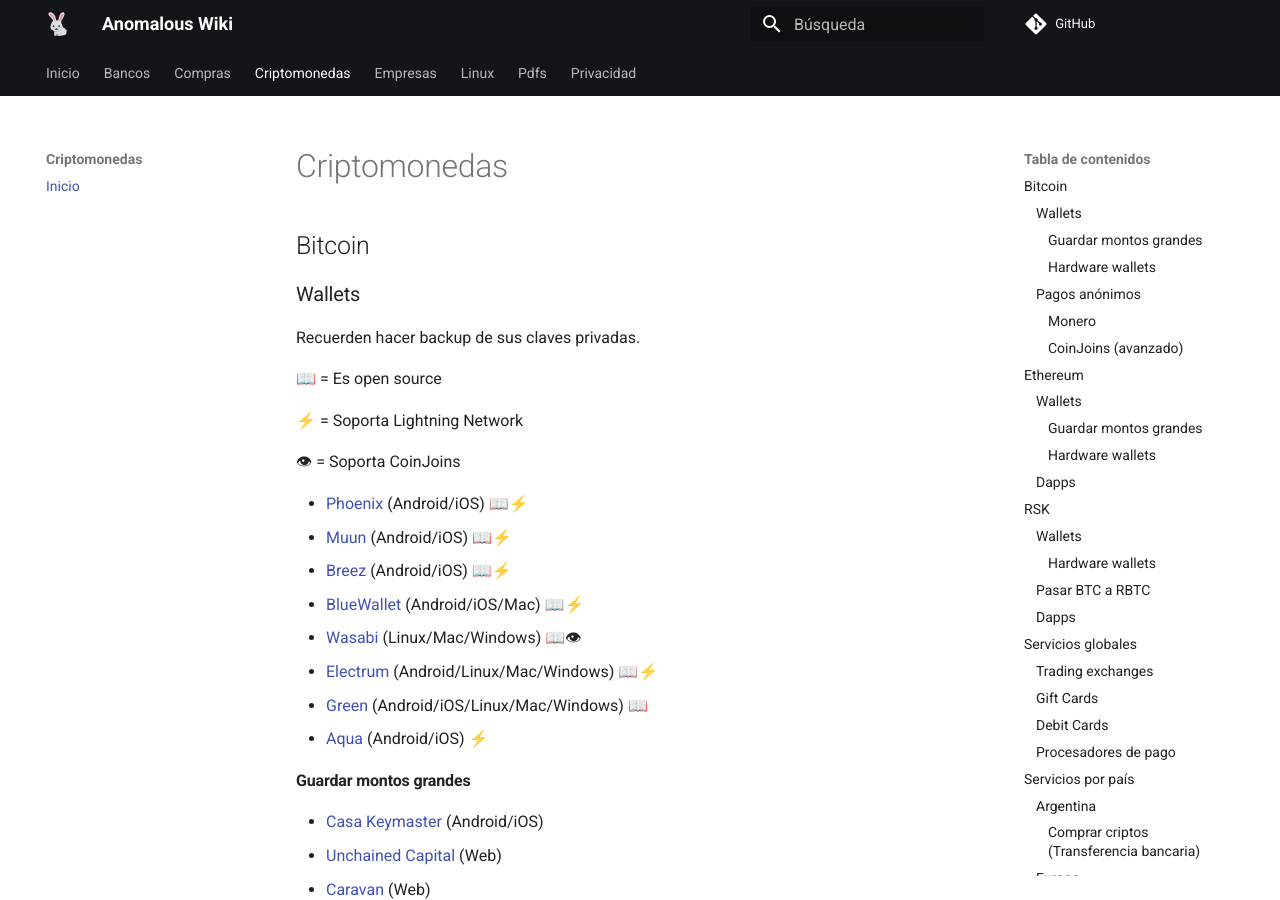
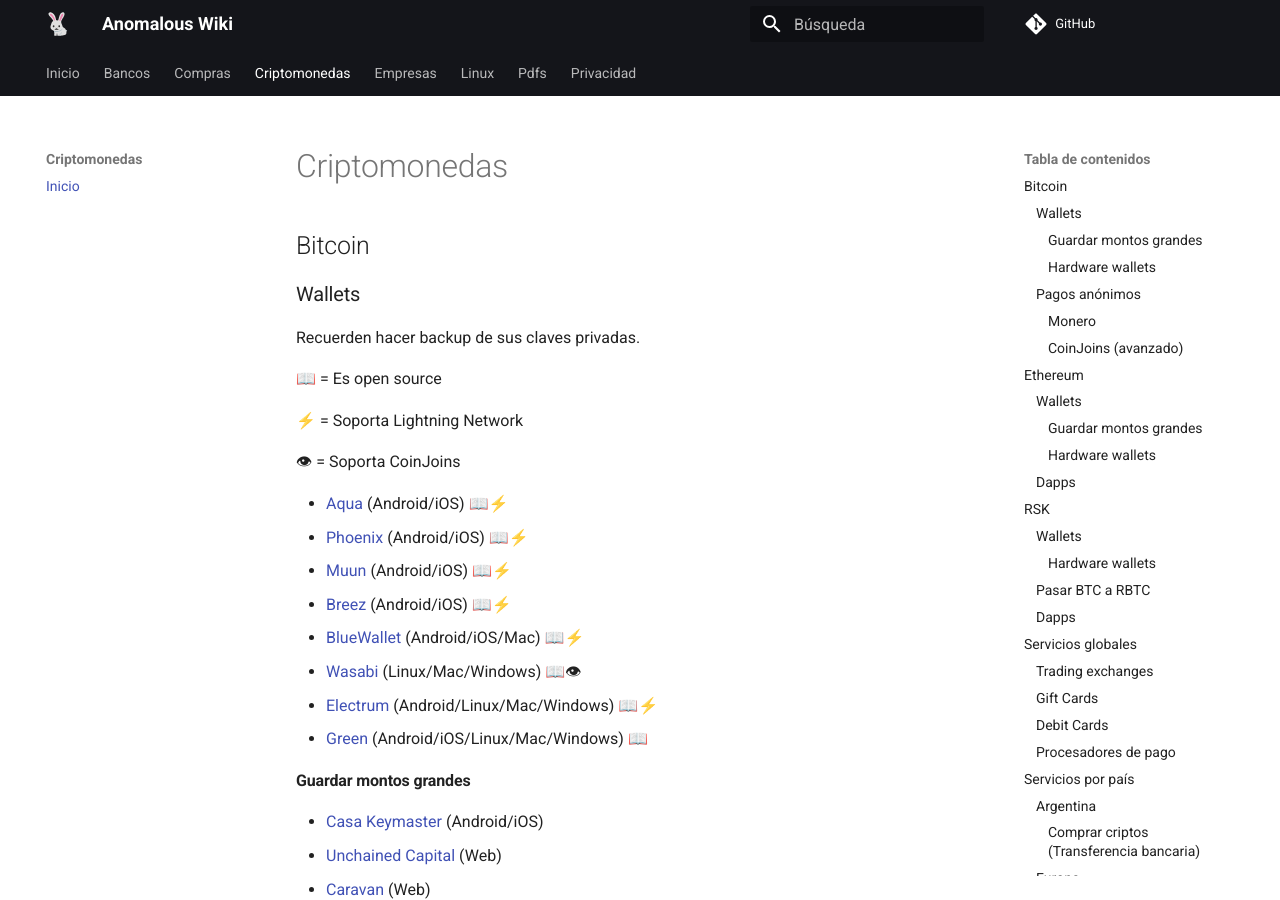
Before and after one commit to anomalouscode/wiki, an MkDocs documentation site: the page built from docs/criptomonedas/index.md, in a window 1280 px wide and 900 px high. Built offline with MkDocs 1.6.1 and Material for MkDocs 9.7.7, drawn with Linux system fonts in a browser that asks for light colours; comment, search, counter and statistics services are not loaded; part of the change alters nothing that is shown.

```diff
--- a/docs/criptomonedas/index.md
+++ b/docs/criptomonedas/index.md
@@ -16,6 +16,7 @@ Recuerden hacer backup de sus claves privadas.
 
 👁 = Soporta CoinJoins
 
+- [Aqua](https://aquawallet.io/) (Android/iOS) 📖⚡
 - [Phoenix](https://phoenix.acinq.co/) (Android/iOS) 📖⚡
 - [Muun](https://muun.com/) (Android/iOS) 📖⚡
 - [Breez](https://breez.technology/) (Android/iOS) 📖⚡
@@ -23,7 +24,6 @@ Recuerden hacer backup de sus claves privadas.
 - [Wasabi](https://wasabiwallet.io/) (Linux/Mac/Windows) 📖👁
 - [Electrum](https://electrum.org/) (Android/Linux/Mac/Windows) 📖⚡
 - [Green](https://blockstream.com/green/) (Android/iOS/Linux/Mac/Windows) 📖
-- [Aqua](https://aquawallet.io/) (Android/iOS) ⚡
 
 #### Guardar montos grandes
 
```
